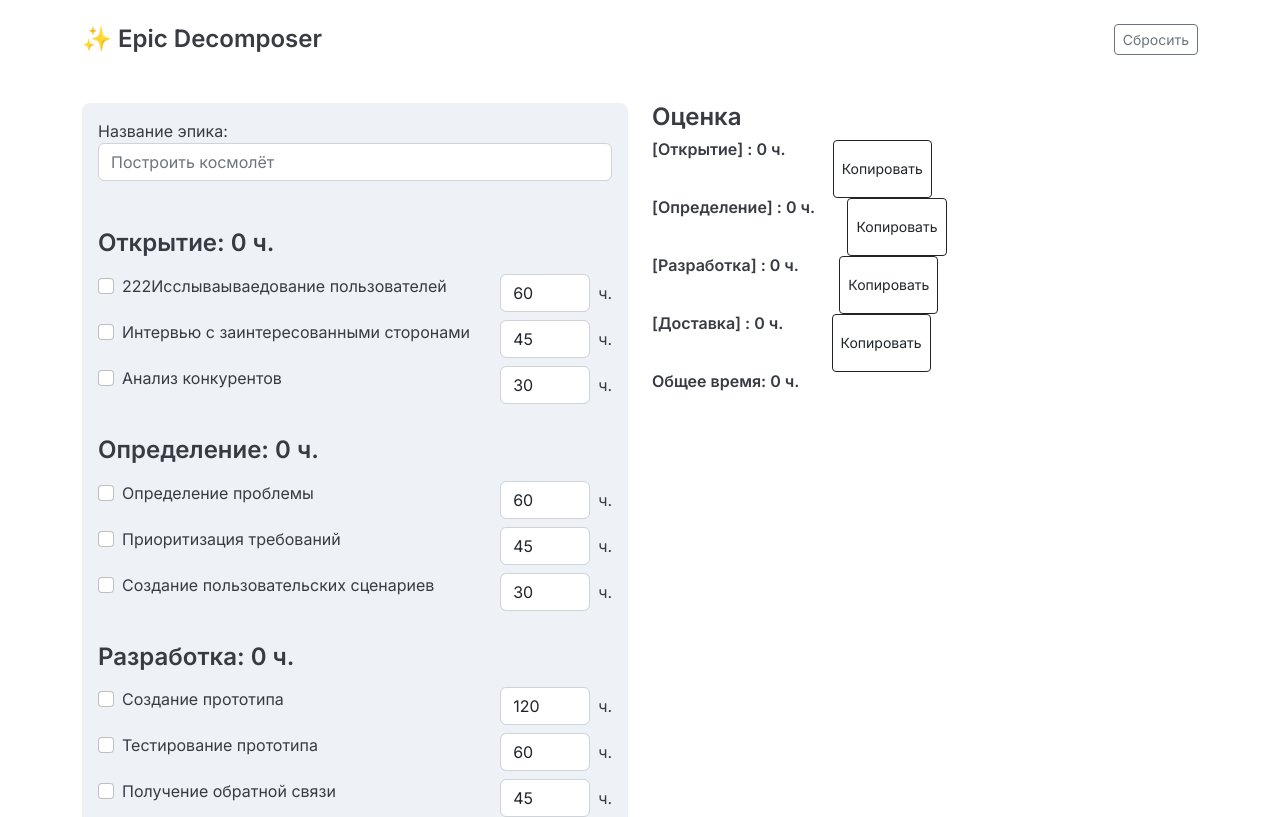
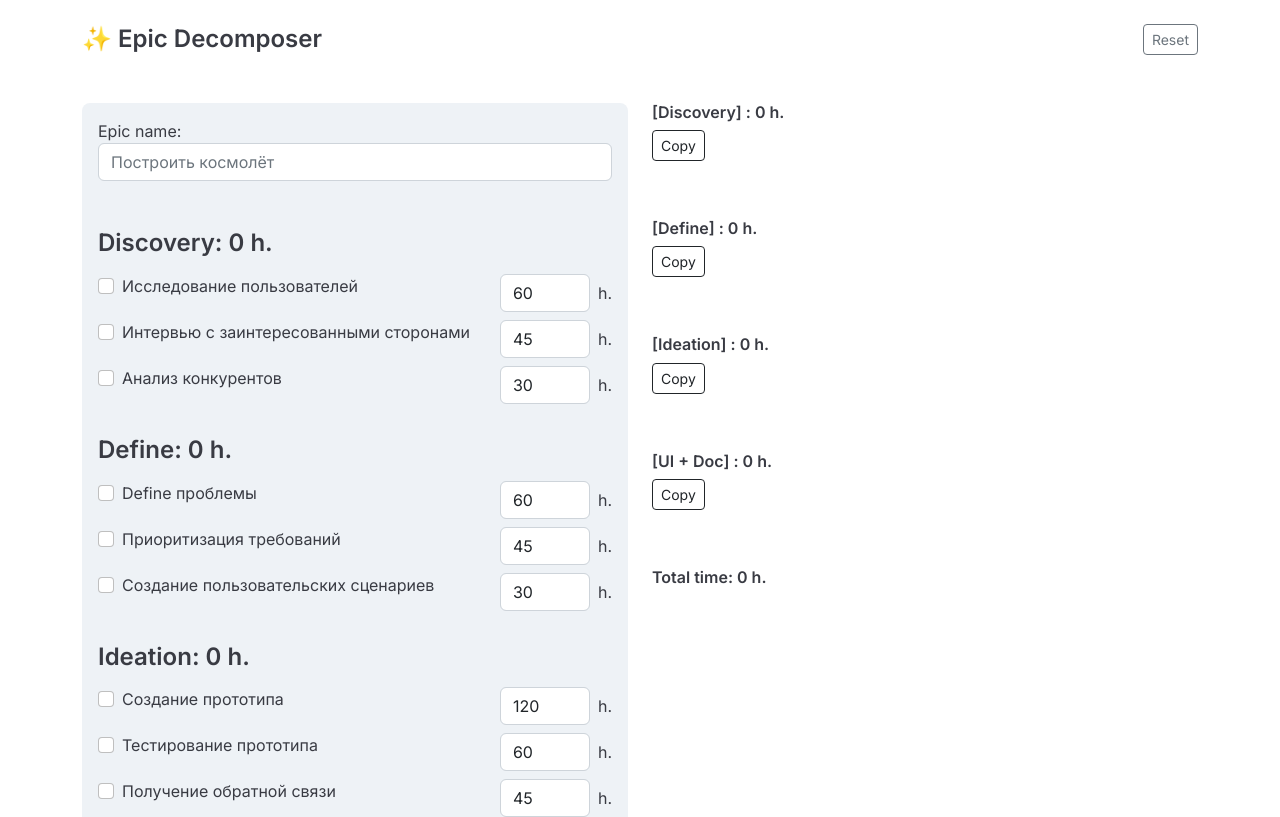
Before and after one commit to vasiliy-dudin/epic-decomposer, a Vue app: page / in a window 1280 px wide. Shown: the top 817 px of the page. Built offline with nearby package versions, Linux system fonts and the light colour scheme.

Commit message:
Меняет данные, переводит на английский

```diff
--- a/src/App.vue
+++ b/src/App.vue
@@ -2,7 +2,7 @@
 	<div class="container">
 		<header>
 			<h1 class="logo">✨ Epic Decomposer</h1>
-			<button class="btn btn-sm btn-outline-secondary" @click="resetData">Сбросить</button>
+			<button class="btn btn-sm btn-outline-secondary" @click="resetData">Reset</button>
 		</header>
 	</div>
 	<div id="app" class="container">
@@ -11,13 +11,13 @@
 			<div class="tasks">
 				<div class="row">
 					<div class="col-md-12">
-						<label for="epicName">Название эпика:</label>
+						<label for="epicName">Epic name:</label>
 						<input id="epicName" type="text" class="form-control mb-5" v-model="epicName" @input="saveState" placeholder="Построить космолёт">
 					</div>
 				</div>
 
 			<div class="stage" v-for="(stage, stageIndex) in stages" :key="'stage' + stageIndex">
-				<h4>{{ stage.name }}: {{ stageTotalTime(stage) }} ч.</h4>
+				<h4>{{ stage.name }}: {{ stageTotalTime(stage) }} h.</h4>
 				<div class="task-item" v-for="(task, taskIndex) in tasksByStage(stage)" :key="'task' + taskIndex">
 				<task-item
 					:task="task"
@@ -29,19 +29,18 @@
 		</div>
 		</div>
 		<div class="col-md-6 results">
-		  <h4>Оценка</h4>
 		  <div
 		  	v-for="(stage, index) in stages" :key="'result' + index"
-			class="d-flex justify-content-between"
+			class="output-stage"
 			>
-			<h6>[{{ stage.name }}] {{ epicName }}: {{ stageTotalTime(stage) }} ч.</h6>
-			<button class="btn btn-sm btn-outline-dark" @click="copyToClipboard(stage)">Копировать</button>
+			<h6>[{{ stage.name }}] {{ epicName }}: {{ stageTotalTime(stage) }} h.</h6>
+			<button class="btn btn-sm btn-outline-dark" @click="copyToClipboard(stage)">Copy</button>
 			<div class="highlight">
-			  <pre class="pre-scrollable"><code>{{ filteredTasks(stage).map(task => `${task.name} - ${task.time} ч.`).join('\n') }}
+			  <pre class="pre-scrollable"><code>{{ filteredTasks(stage).map(task => `* ${task.name} - ${task.time}`).join('\n') }}
 			  </code></pre>
 			</div>
 		  </div>
-		  <h6>Общее время: {{ totalTime }} ч.</h6>
+		  <h6>Total time: {{ totalTime }} h.</h6>
 		</div>
 	  </div>
 	</div>
@@ -118,7 +117,7 @@
 			return (totalTime % 1 === 0) ? totalTime.toFixed(0) : totalTime.toFixed(1);
 			},
 		copyToClipboard(stage) {
-			const content = this.filteredTasks(stage).map(task => `${task.name} - ${task.time} ч.`).join('\n');
+			const content = this.filteredTasks(stage).map(task => `* ${task.name} - ${task.time}`).join('\n');
 			navigator.clipboard.writeText(content);
 		},
 
--- a/src/components/TaskItem.vue
+++ b/src/components/TaskItem.vue
@@ -5,7 +5,7 @@
 	</div>
 	<div class="input-time">
 	  <input type="number" class="form-control input-time__input" :value="task.time" @input="timeChange" step="0.5" min="0" />
-	  <span> ч.</span>
+	  <span> h.</span>
 	</div>
   </template>
 
--- a/src/data.yaml
+++ b/src/data.yaml
@@ -1,56 +1,56 @@
 # data.yaml
 stages:
-  - name: Открытие
-  - name: Определение
-  - name: Разработка
-  - name: Доставка
+  - name: Discovery
+  - name: Define
+  - name: Ideation
+  - name: UI + Doc
 
 tasks:
-  - name: 222Исслываываедование пользователей
-    stage: Открытие
+  - name: Исследование пользователей
+    stage: Discovery
     time: 60
     checked: false
   - name: Интервью с заинтересованными сторонами
-    stage: Открытие
+    stage: Discovery
     time: 45
     checked: false
   - name: Анализ конкурентов
-    stage: Открытие
+    stage: Discovery
     time: 30
     checked: false
-  - name: Определение проблемы
-    stage: Определение
+  - name: Define проблемы
+    stage: Define
     time: 60
     checked: false
   - name: Приоритизация требований
-    stage: Определение
+    stage: Define
     time: 45
     checked: false
   - name: Создание пользовательских сценариев
-    stage: Определение
+    stage: Define
     time: 30
     checked: false
   - name: Создание прототипа
-    stage: Разработка
+    stage: Ideation
     time: 120
     checked: false
   - name: Тестирование прототипа
-    stage: Разработка
+    stage: Ideation
     time: 60
     checked: false
   - name: Получение обратной связи
-    stage: Разработка
+    stage: Ideation
     time: 45
     checked: false
   - name: Внедрение решения
-    stage: Доставка
+    stage: UI + Doc
     time: 120
     checked: false
   - name: Оценка результатов
-    stage: Доставка
+    stage: UI + Doc
     time: 60
     checked: false
   - name: Планирование дальнейших улучшений
-    stage: Доставка
+    stage: UI + Doc
     time: 30
     checked: false
--- a/vite.config.js
+++ b/vite.config.js
@@ -10,5 +10,6 @@ export default defineConfig({
     alias: {
       '@': fileURLToPath(new URL('./src', import.meta.url))
     }
-  }
+  },
+  base: '/epic-decomposer/'
 })
```
